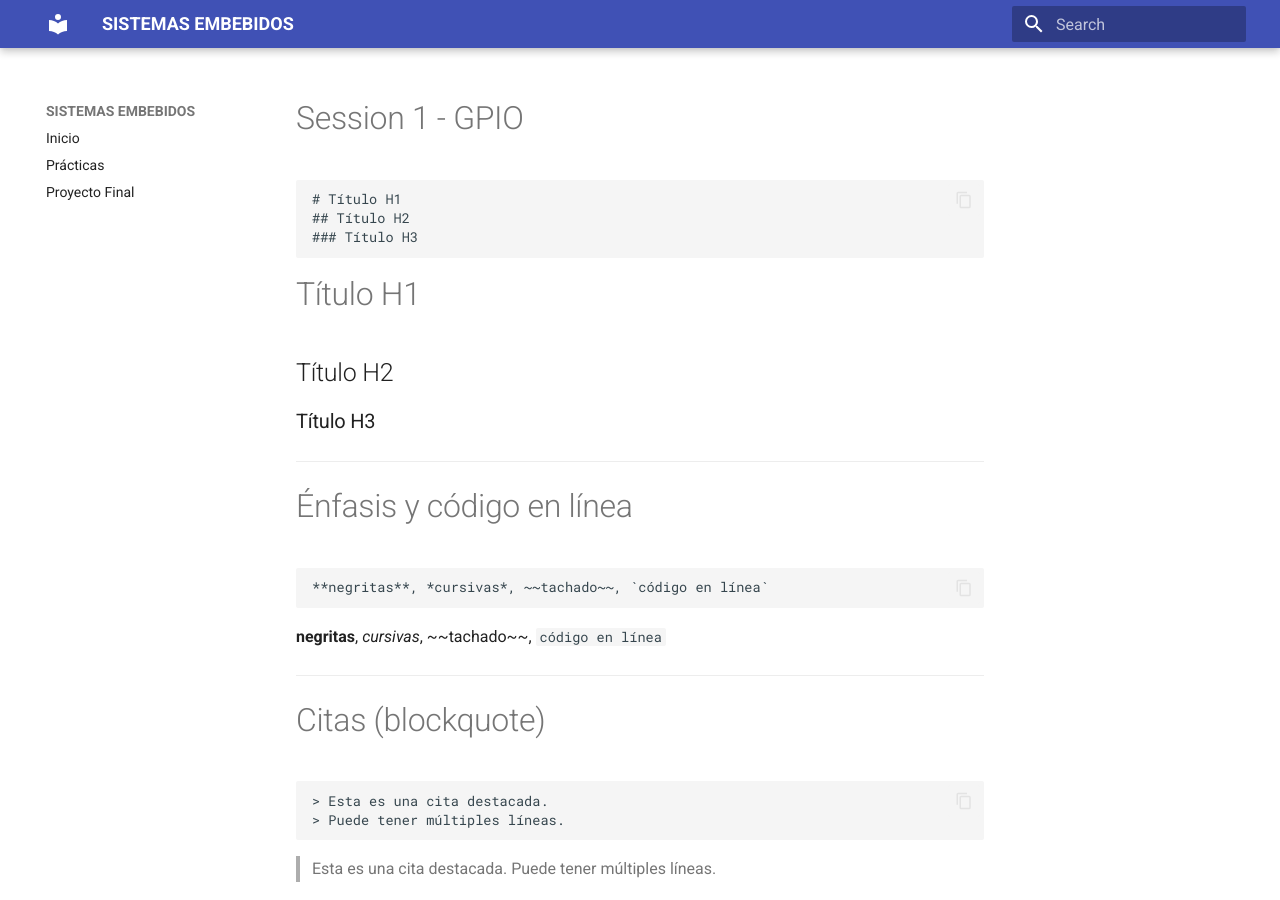
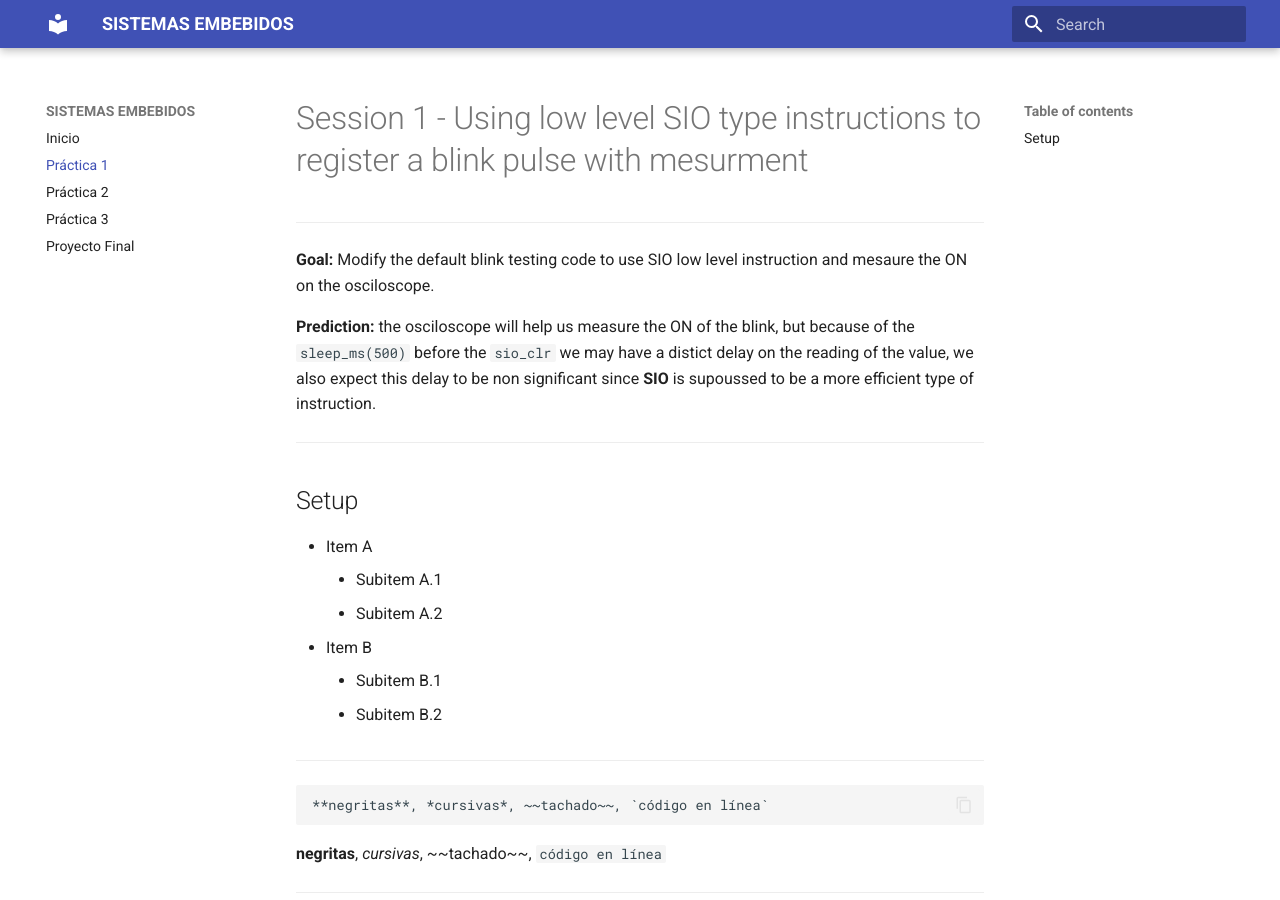
Before and after one commit to jacobflrz/SISTEMAS_EMB, an MkDocs documentation site: the page built from docs/practica1.md, in a window 1280 px wide and 900 px high. Built offline with MkDocs 1.6.1 and Material for MkDocs 9.7.7, drawn with Linux system fonts in a browser that asks for light colours.

Commit message:
cambios 2

````diff
--- a/docs/recursos/Practica1.md
+++ b/docs/practica1.md
@@ -1,18 +1,23 @@
-# Session 1 - GPIO
-
-``` codigo
-# Título H1
-## Título H2
-### Título H3
-```
-
-# Título H1
-## Título H2
-### Título H3
+# Session 1 - Using low level SIO type instructions to register a blink pulse with mesurment
 
 ---
 
-# Énfasis y código en línea
+**Goal:** Modify the default blink testing code to use SIO low level instruction and mesaure the ON on the osciloscope.
+
+**Prediction:** the osciloscope will help us measure the ON of the blink, but because of the `sleep_ms(500)` before the `sio_clr` we may have a distict delay on the reading of the value, we also expect this delay to be non significant since **SIO** is supoussed to be a more efficient type of instruction.
+
+---
+
+## Setup
+
+- Item A
+    * Subitem A.1
+    * Subitem A.2
+- Item B
+    - Subitem B.1
+    - Subitem B.2
+
+---
 
 ``` codigo
 **negritas**, *cursivas*, ~~tachado~~, `código en línea`
--- a/mkdocs.yml
+++ b/mkdocs.yml
@@ -2,7 +2,9 @@ site_name: SISTEMAS EMBEBIDOS
 
 nav:
   - Inicio: index.md
-  - Prácticas: index2.md
+  - Práctica 1: practica1.md
+  - Práctica 2: practica2.md
+  - Práctica 3: practica3.md
   - Proyecto Final: index3.md
 
 markdown_extensions:
````
Also changed, not shown: docs/practica2.md (added, +268 -0 lines).
